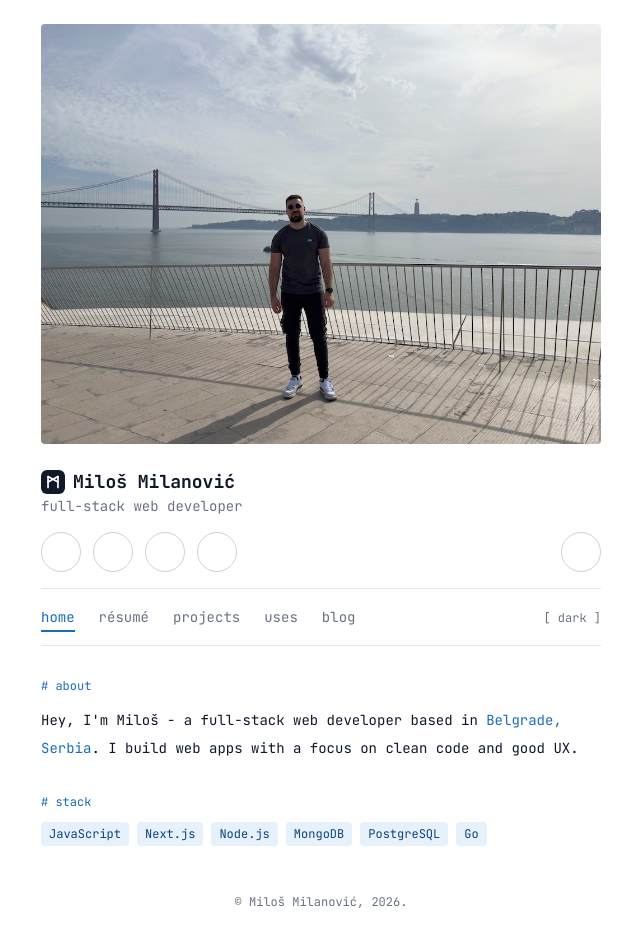
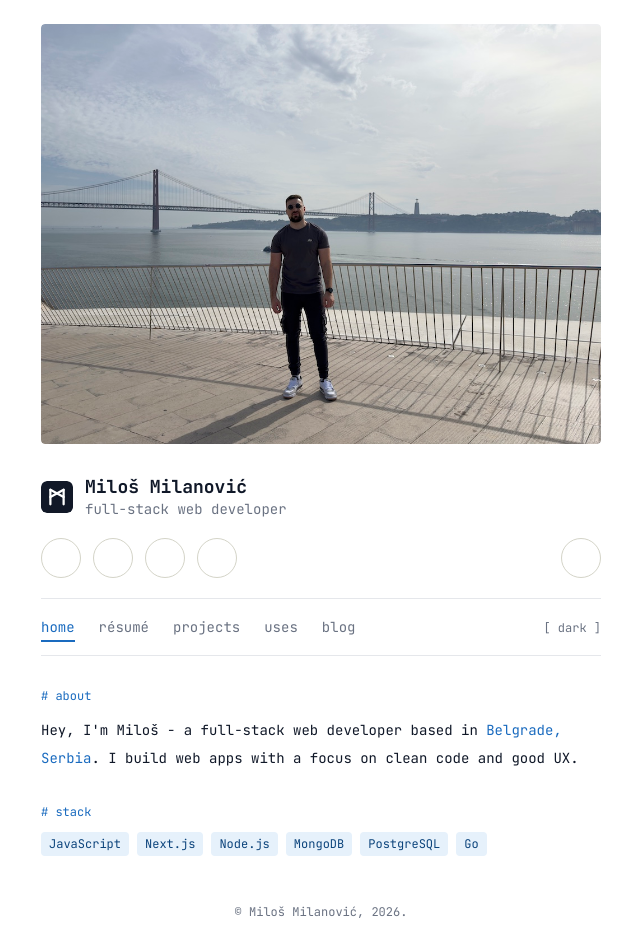
Before and after one commit to mmilanovic4/mmilanovic4.github.io, a Next.js app: page / in a window 1280 px wide. Shown: the whole page, without its empty margins (319-959 px from the left). Built offline with nearby package versions, Linux system fonts and the light colour scheme; some icons are missing.

Commit message:
fix: visual hierarchy

```diff
--- a/src/components/header.js
+++ b/src/components/header.js
@@ -1,5 +1,4 @@
 "use client";
-import Image from "next/image";
 import Link from "next/link";
 import { usePathname } from "next/navigation";
 import { useState } from "react";
@@ -29,29 +28,36 @@ export function Header() {
 
   return (
     <header className="w-full">
-      <div className="my-6 px-6 md:px-0">
-        <div className="relative" style={{ aspectRatio: "4/3" }}>
-          <Image
+      <div className="mt-6 mb-8 px-6 md:px-0">
+        <div
+          className="relative overflow-hidden rounded"
+          style={{ aspectRatio: "4/3" }}
+        >
+          <img
             alt="Profile"
-            className="h-auto w-full rounded object-cover"
+            className="rounded object-cover"
             src="/profile.jpg"
-            fill
-            priority
           />
         </div>
       </div>
       <div className="px-6 md:px-0">
-        <div className="flex items-center gap-2">
+        <div className="flex items-center gap-3">
           <img
             src="/logo.svg"
             alt="Logo"
-            className="h-6 w-6 rounded-md dark:invert"
+            className="h-8 w-8 shrink-0 rounded-md dark:invert"
           />
-          <h1 className="text-lg font-bold">{AUTHOR}</h1>
+          <div>
+            <h1 className="text-lg leading-tight font-bold">{AUTHOR}</h1>
+            <p className="text-muted mt-0.5 text-sm leading-tight">
+              full-stack web developer
+            </p>
+          </div>
         </div>
-        <p className="text-muted text-sm">full-stack web developer</p>
-        <SocialLinks />
-        <hr className="border-gray-200 dark:border-gray-700" />
+        <div className="mt-5">
+          <SocialLinks />
+        </div>
+        <hr className="mt-5 border-gray-200 dark:border-gray-700" />
 
         {/* Desktop nav */}
         <nav className="my-4 hidden md:block">
```
